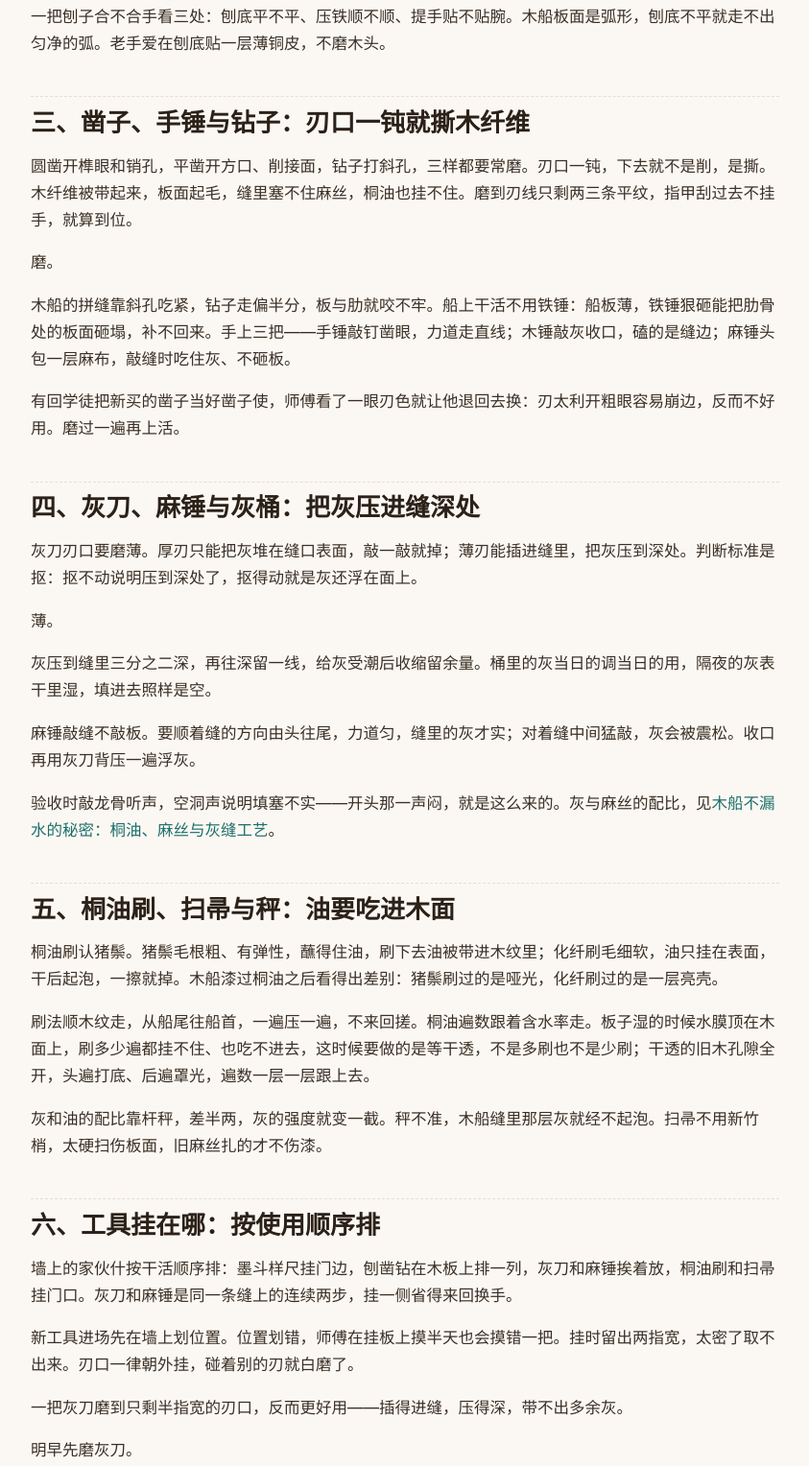
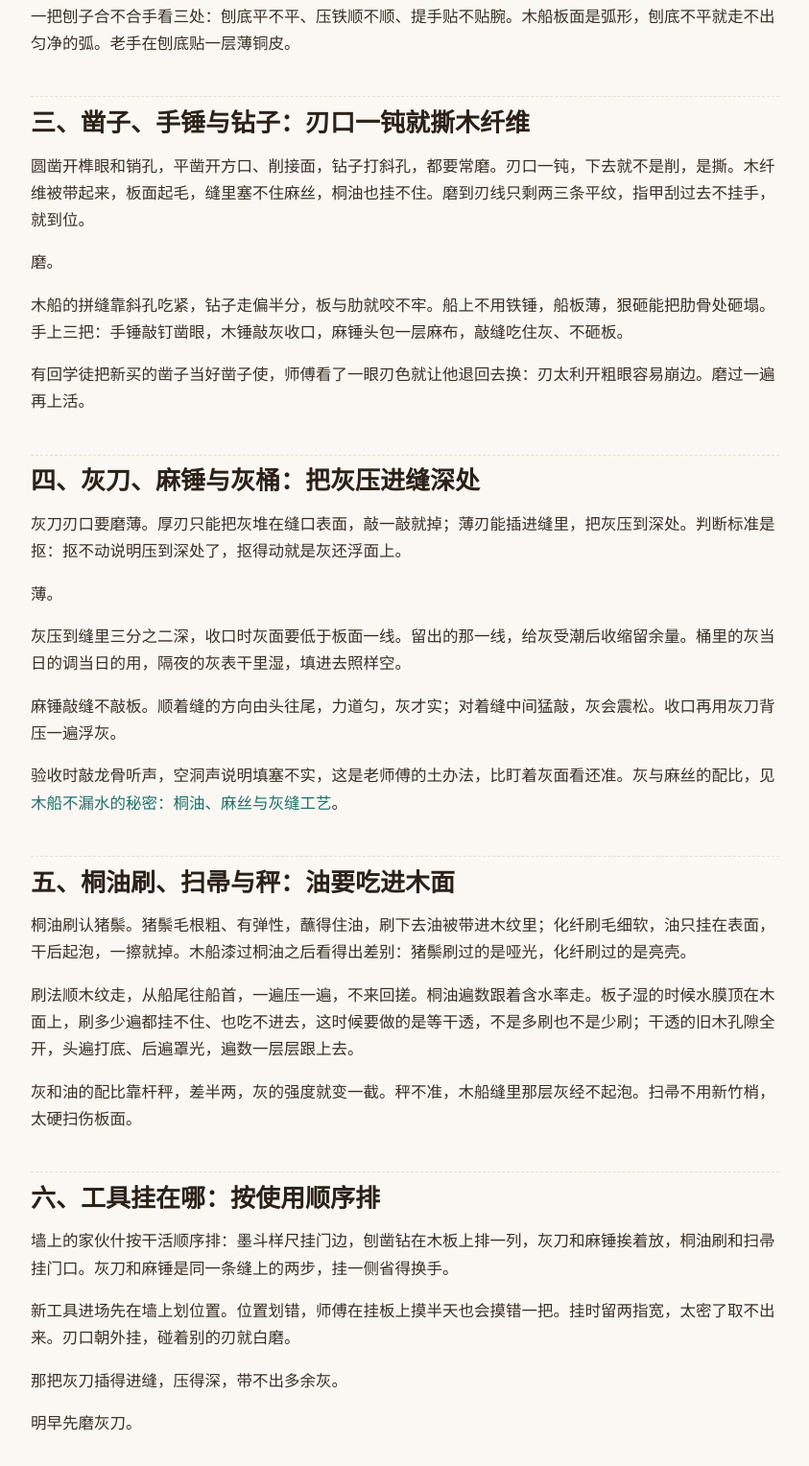
Before and after one commit to mfujun2025/muchuan, a plain HTML site: page articles/muniu-gongju-liangju.html in a window 1280 px wide. Shown: the part 1167-2695 px from the top of the page at 96% size, without its empty margins (218-1061 px from the left). Drawn offline with Linux system fonts and the light colour scheme.

Commit message:
fix(content): A32 开头换用样尺故事，避开与 A31 的叙事装置重复
撰稿 agent 在停机后仍提交了一版 A32，导致草稿与线上不一致。该版本整体更好
（真故事开头、结尾去重），但开头用「敲龙骨听声」当故事，与 A31 检验清单撞车。
保留其全部改进，仅把开头换成样尺比弧的验收场景，并同步第四节回指句。

A32 现 1671 字 / 木船 15 次 / 密度 0.90%，指标全部合规。

```diff
--- a/articles/muniu-gongju-liangju.html
+++ b/articles/muniu-gongju-liangju.html
@@ -52,41 +52,41 @@
           <div class="meta">木船.cn 知识库 · 第 32/33 篇 · 阅读约 4 分钟</div>
         </div>
         <div class="article-body">
-<p>验收那天，师傅沿着龙骨一路敲过去。前面几声脆，走到船尾一处，声音闷下来。船主凑过去听，以为是木料受了潮。师傅说，是缝里的灰没压实。</p>
-<p>一把灰刀磨到只剩半指宽的刃口，反而比新买的好使。木船的活儿出不来，先看家伙什——弧线只能顺到七分，缝里塞不满灰，船板刮出来有块低洼，桐油一涂那块先发暗。</p>
+<p>交工前一天，师傅把削好的样尺递给船主，让船主自己比一遍船身的弧。船主比了两遍，说好像短了一截。师傅让他比第三遍：样尺是照着龙骨画的，短的那一头，正是船底收得最急的地方。</p>
+<p>木船的活儿出不来，先看家伙什。那把灰刀磨到只剩半指宽的刃口，反而比新买的好使；弧线顺不到七分，缝里塞不满灰，船板刮出来有块低洼，桐油一涂先发暗。</p>
 <h2>一、墨斗与样尺：线要弹得住，弧要试得出</h2>
-<p>墨斗弹直线，样尺放曲线，两样都不是画图的，是定位的。木船的龙骨与肋骨全靠这两样定线，线偏半寸，后面拼装整条返工。</p>
-<p>新料含水率高，木面跟着干缩，墨线弹在湿木上会跑。老做法是划两道：先划一道浅线当引子，等木面收一点，再弹一道深线。浅线定方向，深线定位置。只弹一道就下锯，拼起来一定是歪的。</p>
-<p>样尺是自己做的。新做的样尺不上木船，先在废料上试弧——刮三遍，看弧线顺不顺；不顺就修。修样尺靠指腹，弧面上留一点起伏，手摸过去有断口，就再修一刀。</p>
+<p>墨斗弹直线，样尺放曲线，两样都不是画图的，是定位的。木船的龙骨与肋骨全靠这两样定线，线偏半寸，拼装整条返工。</p>
+<p>新料含水率高，木面跟着干缩，墨线弹在湿木上会跑。老做法是划两道：先划一道浅线当引子，等木面收一点，再弹一道深线。浅线定方向，深线定位置。只弹一道就下锯，木船拼起来一定是歪的。</p>
+<p>样尺是自己做的。新做的样尺不上木船，先在废料上试弧——刮三遍，看弧线顺不顺；不顺就修。修样尺靠指腹，弧面上留一点起伏，手摸过去有断口，再修一刀。</p>
 <h2>二、刮刨与龙骨刨：刀口角度不同，走的路线不同</h2>
 <p>刮刨刀口小、角度陡，吃料浅，走直线。木船船板收尾那一遍全靠它。刃口磨偏一点，板面就留下一块刮不透的低洼。</p>
-<p>龙骨刨刀口宽、角度缓，能顺着弯走。龙骨是弯料，刨铁若按平料那样立起来，刀口吃不住，走到弯处就跳起来。要顺着弯走，角度就得放平，让刀口贴着弧面滑过去。龙骨与肋骨怎么咬合，见<a href="../articles/mutuan-jiegou-jiexi.html">木船船体结构详解：龙骨、肋骨、船板如何咬合</a>。</p>
-<p>一把刨子合不合手看三处：刨底平不平、压铁顺不顺、提手贴不贴腕。木船板面是弧形，刨底不平就走不出匀净的弧。老手爱在刨底贴一层薄铜皮，不磨木头。</p>
+<p>龙骨刨刀口宽、角度缓，能顺着弯走。龙骨是弯料，刨铁若按平料那样立起来，刀口吃不住，走到弯处就跳。要顺着弯走，角度就得放平，让刀口贴着弧面滑过去。龙骨与肋骨怎么咬合，见<a href="../articles/mutuan-jiegou-jiexi.html">木船船体结构详解：龙骨、肋骨、船板如何咬合</a>。</p>
+<p>一把刨子合不合手看三处：刨底平不平、压铁顺不顺、提手贴不贴腕。木船板面是弧形，刨底不平就走不出匀净的弧。老手在刨底贴一层薄铜皮。</p>
 <h2>三、凿子、手锤与钻子：刃口一钝就撕木纤维</h2>
-<p>圆凿开榫眼和销孔，平凿开方口、削接面，钻子打斜孔，三样都要常磨。刃口一钝，下去就不是削，是撕。木纤维被带起来，板面起毛，缝里塞不住麻丝，桐油也挂不住。磨到刃线只剩两三条平纹，指甲刮过去不挂手，就算到位。</p>
+<p>圆凿开榫眼和销孔，平凿开方口、削接面，钻子打斜孔，都要常磨。刃口一钝，下去就不是削，是撕。木纤维被带起来，板面起毛，缝里塞不住麻丝，桐油也挂不住。磨到刃线只剩两三条平纹，指甲刮过去不挂手，就到位。</p>
 <p>磨。</p>
-<p>木船的拼缝靠斜孔吃紧，钻子走偏半分，板与肋就咬不牢。船上干活不用铁锤：船板薄，铁锤狠砸能把肋骨处的板面砸塌，补不回来。手上三把——手锤敲钉凿眼，力道走直线；木锤敲灰收口，磕的是缝边；麻锤头包一层麻布，敲缝时吃住灰、不砸板。</p>
-<p>有回学徒把新买的凿子当好凿子使，师傅看了一眼刃色就让他退回去换：刃太利开粗眼容易崩边，反而不好用。磨过一遍再上活。</p>
+<p>木船的拼缝靠斜孔吃紧，钻子走偏半分，板与肋就咬不牢。船上不用铁锤，船板薄，狠砸能把肋骨处砸塌。手上三把：手锤敲钉凿眼，木锤敲灰收口，麻锤头包一层麻布，敲缝吃住灰、不砸板。</p>
+<p>有回学徒把新买的凿子当好凿子使，师傅看了一眼刃色就让他退回去换：刃太利开粗眼容易崩边。磨过一遍再上活。</p>
 <h2>四、灰刀、麻锤与灰桶：把灰压进缝深处</h2>
-<p>灰刀刃口要磨薄。厚刃只能把灰堆在缝口表面，敲一敲就掉；薄刃能插进缝里，把灰压到深处。判断标准是抠：抠不动说明压到深处了，抠得动就是灰还浮在面上。</p>
+<p>灰刀刃口要磨薄。厚刃只能把灰堆在缝口表面，敲一敲就掉；薄刃能插进缝里，把灰压到深处。判断标准是抠：抠不动说明压到深处了，抠得动就是灰还浮面上。</p>
 <p>薄。</p>
-<p>灰压到缝里三分之二深，再往深留一线，给灰受潮后收缩留余量。桶里的灰当日的调当日的用，隔夜的灰表干里湿，填进去照样是空。</p>
-<p>麻锤敲缝不敲板。要顺着缝的方向由头往尾，力道匀，缝里的灰才实；对着缝中间猛敲，灰会被震松。收口再用灰刀背压一遍浮灰。</p>
-<p>验收时敲龙骨听声，空洞声说明填塞不实——开头那一声闷，就是这么来的。灰与麻丝的配比，见<a href="../articles/tongyou-masi-huifeng.html">木船不漏水的秘密：桐油、麻丝与灰缝工艺</a>。</p>
+<p>灰压到缝里三分之二深，收口时灰面要低于板面一线。留出的那一线，给灰受潮后收缩留余量。桶里的灰当日的调当日的用，隔夜的灰表干里湿，填进去照样空。</p>
+<p>麻锤敲缝不敲板。顺着缝的方向由头往尾，力道匀，灰才实；对着缝中间猛敲，灰会震松。收口再用灰刀背压一遍浮灰。</p>
+<p>验收时敲龙骨听声，空洞声说明填塞不实，这是老师傅的土办法，比盯着灰面看还准。灰与麻丝的配比，见<a href="../articles/tongyou-masi-huifeng.html">木船不漏水的秘密：桐油、麻丝与灰缝工艺</a>。</p>
 <h2>五、桐油刷、扫帚与秤：油要吃进木面</h2>
-<p>桐油刷认猪鬃。猪鬃毛根粗、有弹性，蘸得住油，刷下去油被带进木纹里；化纤刷毛细软，油只挂在表面，干后起泡，一擦就掉。木船漆过桐油之后看得出差别：猪鬃刷过的是哑光，化纤刷过的是一层亮壳。</p>
-<p>刷法顺木纹走，从船尾往船首，一遍压一遍，不来回搓。桐油遍数跟着含水率走。板子湿的时候水膜顶在木面上，刷多少遍都挂不住、也吃不进去，这时候要做的是等干透，不是多刷也不是少刷；干透的旧木孔隙全开，头遍打底、后遍罩光，遍数一层一层跟上去。</p>
-<p>灰和油的配比靠杆秤，差半两，灰的强度就变一截。秤不准，木船缝里那层灰就经不起泡。扫帚不用新竹梢，太硬扫伤板面，旧麻丝扎的才不伤漆。</p>
+<p>桐油刷认猪鬃。猪鬃毛根粗、有弹性，蘸得住油，刷下去油被带进木纹里；化纤刷毛细软，油只挂在表面，干后起泡，一擦就掉。木船漆过桐油之后看得出差别：猪鬃刷过的是哑光，化纤刷过的是亮壳。</p>
+<p>刷法顺木纹走，从船尾往船首，一遍压一遍，不来回搓。桐油遍数跟着含水率走。板子湿的时候水膜顶在木面上，刷多少遍都挂不住、也吃不进去，这时候要做的是等干透，不是多刷也不是少刷；干透的旧木孔隙全开，头遍打底、后遍罩光，遍数一层层跟上去。</p>
+<p>灰和油的配比靠杆秤，差半两，灰的强度就变一截。秤不准，木船缝里那层灰经不起泡。扫帚不用新竹梢，太硬扫伤板面。</p>
 <h2>六、工具挂在哪：按使用顺序排</h2>
-<p>墙上的家伙什按干活顺序排：墨斗样尺挂门边，刨凿钻在木板上排一列，灰刀和麻锤挨着放，桐油刷和扫帚挂门口。灰刀和麻锤是同一条缝上的连续两步，挂一侧省得来回换手。</p>
-<p>新工具进场先在墙上划位置。位置划错，师傅在挂板上摸半天也会摸错一把。挂时留出两指宽，太密了取不出来。刃口一律朝外挂，碰着别的刃就白磨了。</p>
-<p>一把灰刀磨到只剩半指宽的刃口，反而更好用——插得进缝，压得深，带不出多余灰。</p>
+<p>墙上的家伙什按干活顺序排：墨斗样尺挂门边，刨凿钻在木板上排一列，灰刀和麻锤挨着放，桐油刷和扫帚挂门口。灰刀和麻锤是同一条缝上的两步，挂一侧省得换手。</p>
+<p>新工具进场先在墙上划位置。位置划错，师傅在挂板上摸半天也会摸错一把。挂时留两指宽，太密了取不出来。刃口朝外挂，碰着别的刃就白磨。</p>
+<p>那把灰刀插得进缝，压得深，带不出多余灰。</p>
 <p>明早先磨灰刀。</p>
 <h2>常见问题</h2>
 <h3>工具是自己买还是师傅配</h3>
 <p>自己买的也能用，但要改。凿子开粗眼崩了刃，刨子角度不合手，都是常事。行里的规矩是自己备粗胚，刃口和角度按手上的活儿磨。</p>
 <h3>刃口钝了要不要送回厂里</h3>
-<p>不要。凿子和刨子每收一段活就要磨一次，是手上的活。磨刀摊磨出来的是新刃，开料可以，拼缝不吃手。</p>
+<p>不要。凿子和刨子每收一段活就要磨一次。磨刀摊磨出来的是新刃，开料可以，拼缝不吃手。</p>
 <h3>老工具和新工具差在哪</h3>
 <p>差在手养过没有。老刨子的刨底贴了铜皮，滚过油，摩擦小；老灰刀的刃口薄而对称，压得准。新工具一样要磨要养。</p>
 <h2>相关阅读</h2>
```
